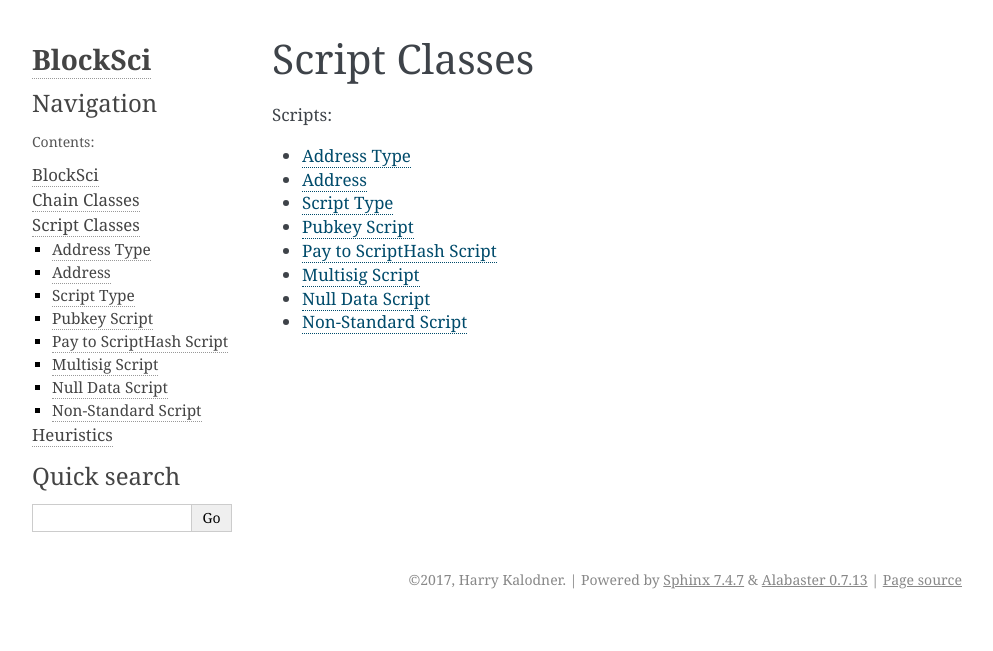
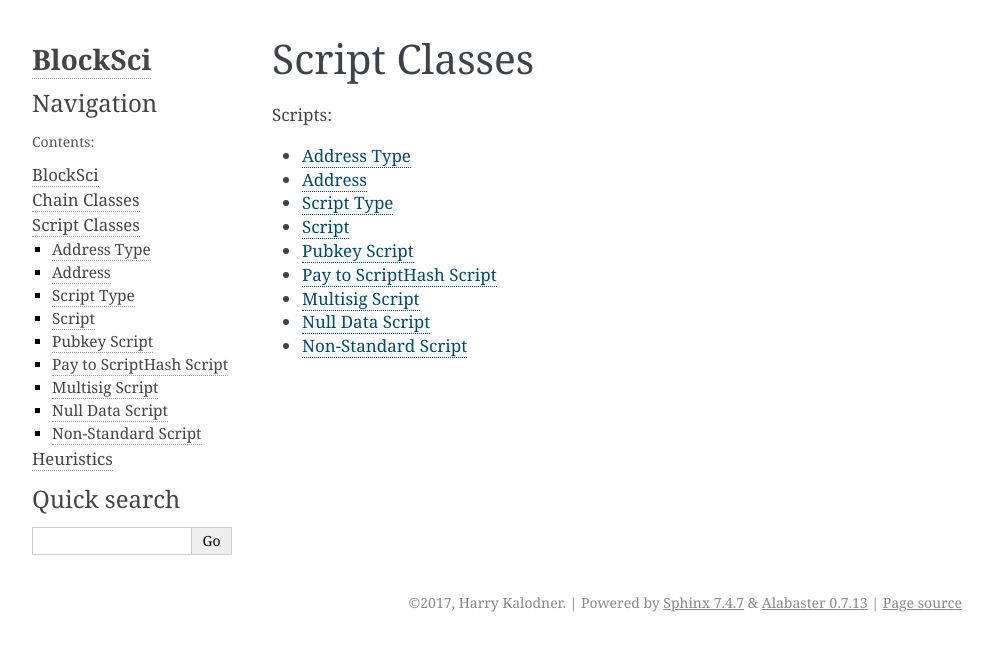
Before and after one commit to citp/BlockSci, a Sphinx documentation site: the page built from docs/scripts/scripts.rst, in a window 1280 px wide. Shown: the top 651 px of the page, without its empty margins (148-1141 px from the left). Built offline with Sphinx 7.4.7, drawn with Linux system fonts in a browser that asks for light colours.

Commit message:
Some small documentation updates

```diff
--- a/docs/scripts/address.rst
+++ b/docs/scripts/address.rst
@@ -2,7 +2,5 @@
 ====================================
 
 .. autoclass:: blocksci.Address
+   :special-members: __init__
    :members:
-   :private-members:
-   :special-members: __init__
-   :undoc-members:
--- /dev/null
+++ b/docs/scripts/script.rst
@@ -0,0 +1,5 @@
+Script
+====================================
+
+.. autoclass:: blocksci.Script
+   :members:
--- a/docs/scripts/scripts.rst
+++ b/docs/scripts/scripts.rst
@@ -8,6 +8,7 @@
    address_type
    address
    script_type
+   script
    PubkeyScript
    PayToScriptHashScript
    MultisigScript
```
